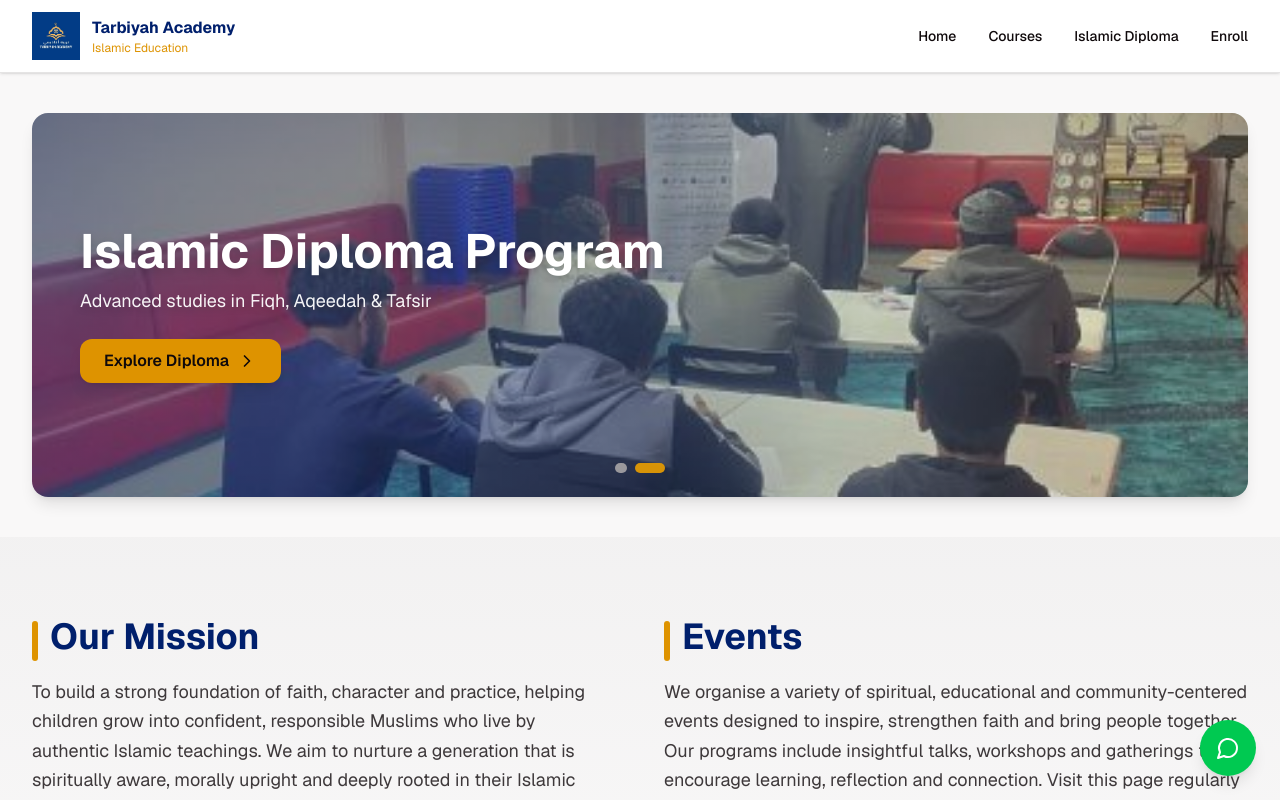
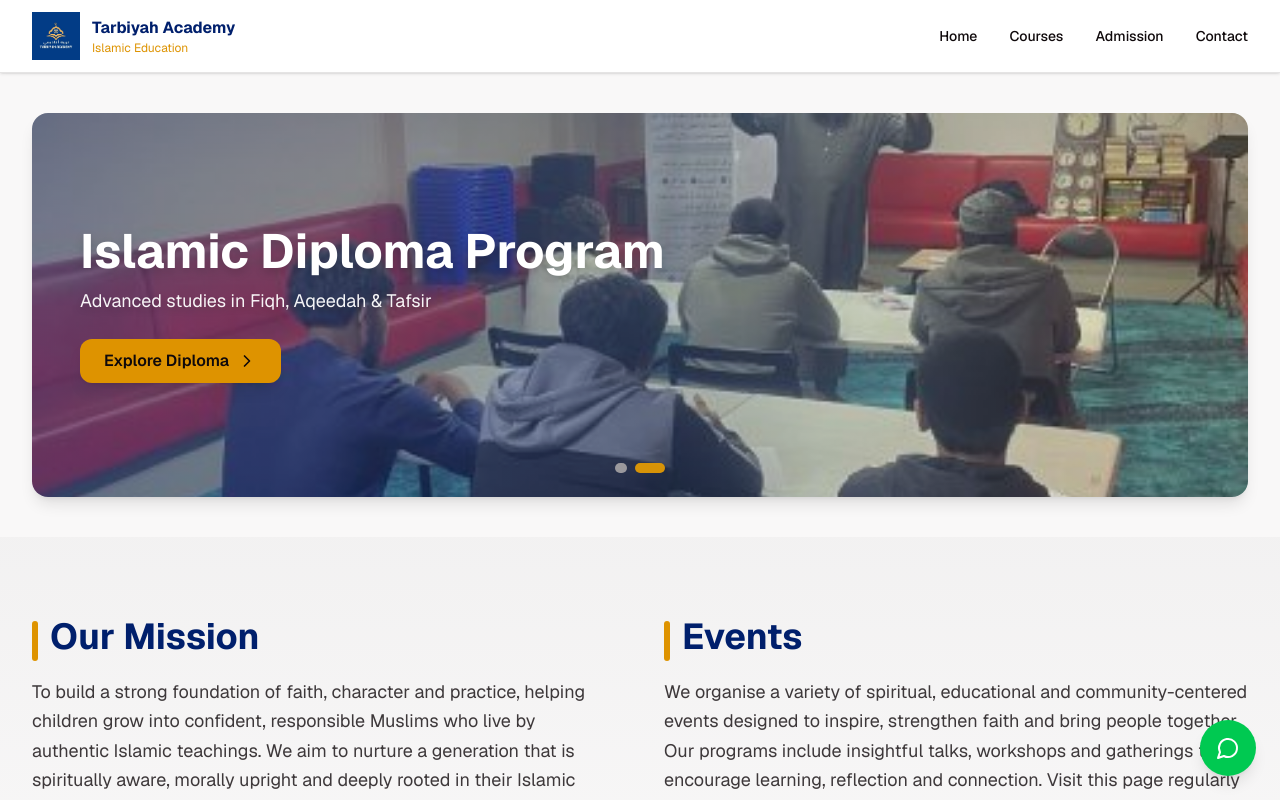
Before and after one commit to SadmanKibria/tarbiyah-academy, a Next.js app: page / in a window 1280 px wide. Shown: the top 800 px of the page. Built offline with nearby package versions, Linux system fonts and the light colour scheme.

Commit message:
Update navigation links in header component

```diff
--- a/components/header.tsx
+++ b/components/header.tsx
@@ -10,8 +10,8 @@ export function Header() {
   const links = [
     { href: "/", label: "Home" },
     { href: "/courses", label: "Courses" },
-    { href: "/diploma", label: "Islamic Diploma" },
-    { href: "/enroll", label: "Enroll" },
+    { href: "/enroll", label: "Admission" },
+    { href: "/contact", label: "Contact" },
   ]
 
   return (
```
